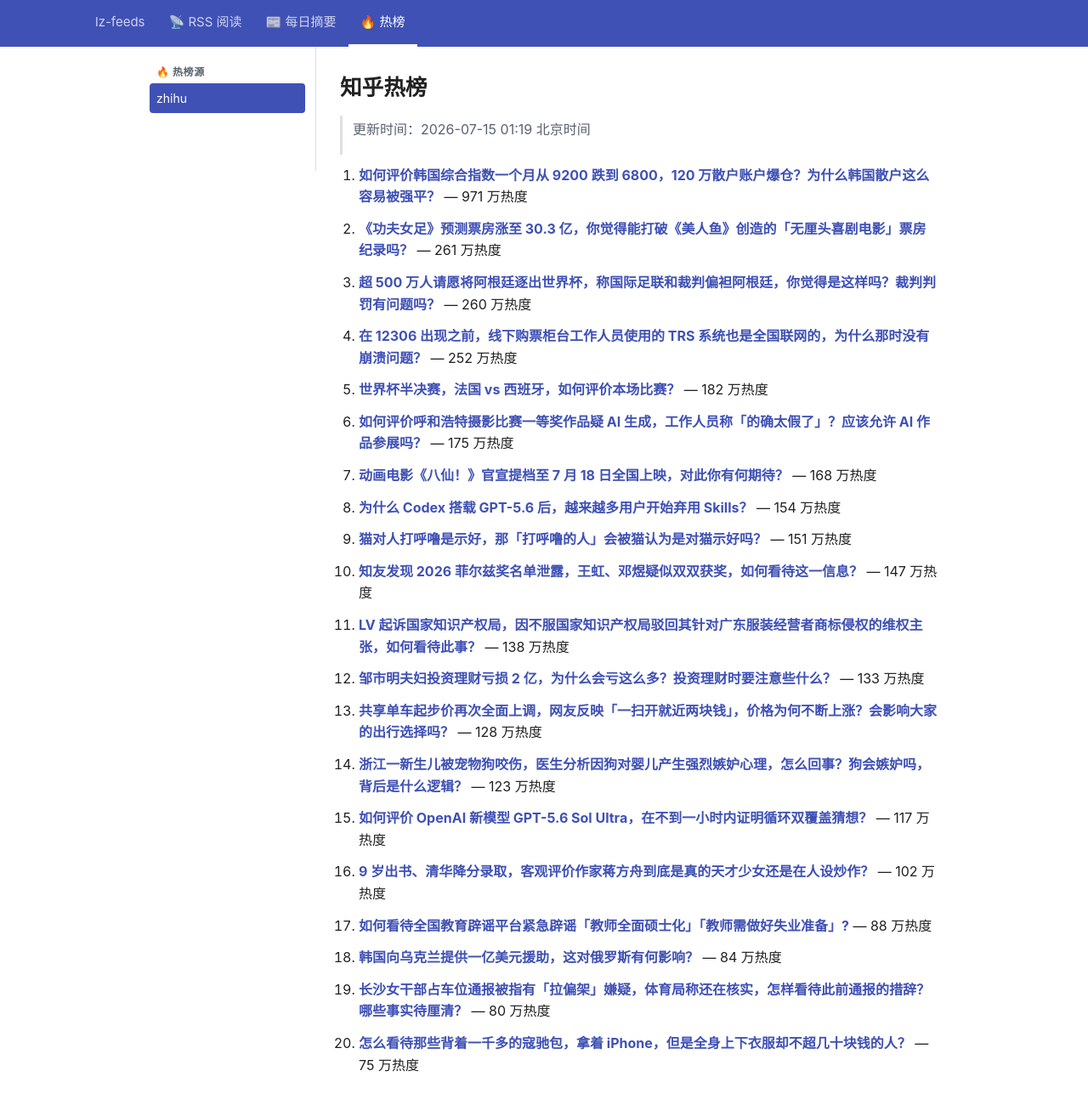
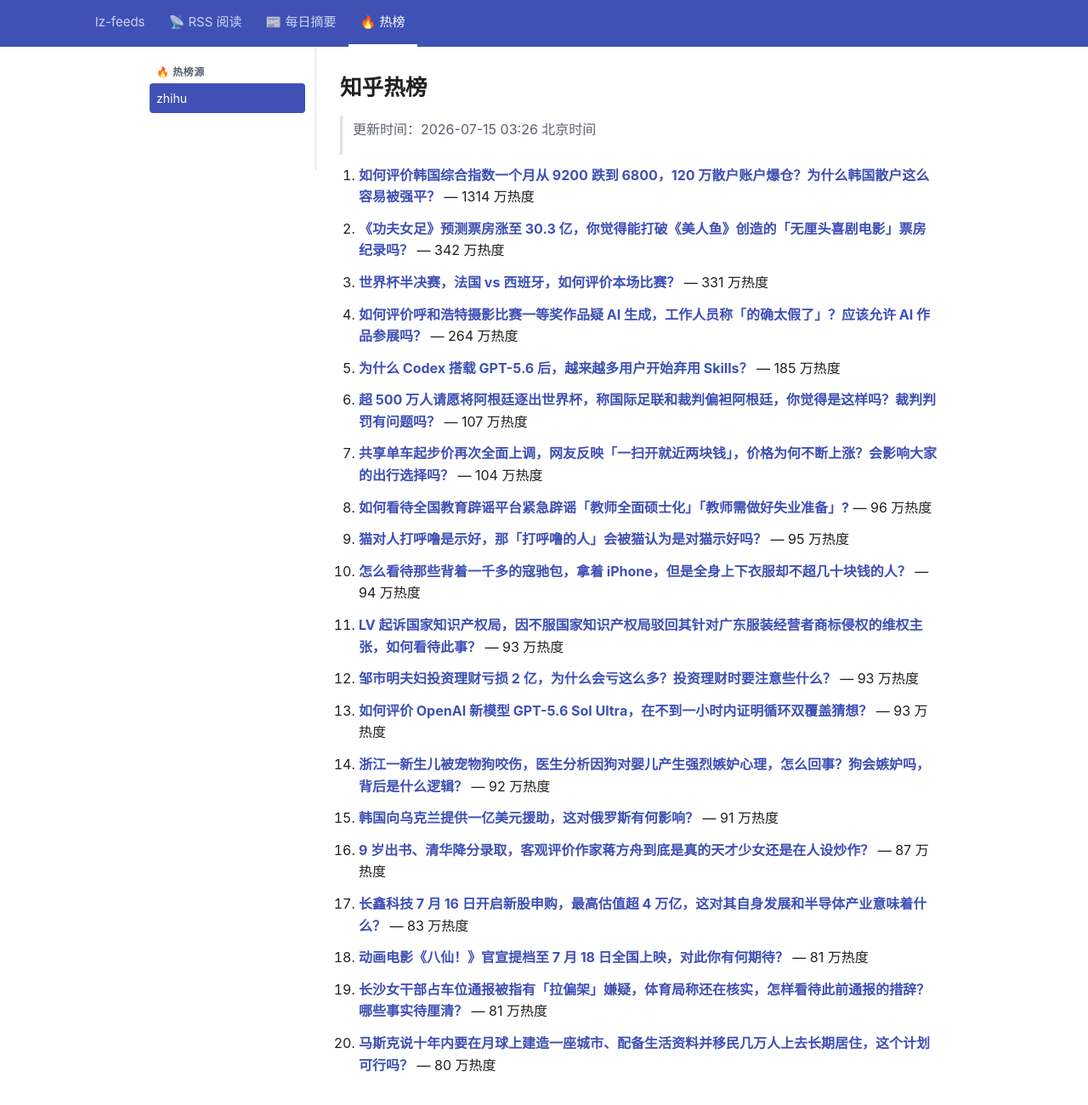
Before and after one commit to lizhang0101/lz-feeds, a Jekyll site: the page built from _hotlist/zhihu.md, in a window 1280 px wide and 1330 px high. Shown: the top 1300 px of the window at 85% size. Built offline with Jekyll 4.4.1, drawn with Linux system fonts in a browser that asks for light colours.

Commit message:
hotlist: 2026-07-14T19:26Z

```diff
--- a/_hotlist/zhihu.md
+++ b/_hotlist/zhihu.md
@@ -1,48 +1,48 @@
 ---
-updated: 2026-07-15 01:19 北京时间
+updated: 2026-07-15 03:26 北京时间
 count: 20
 ---
 
 # 知乎热榜
 
-> 更新时间：2026-07-15 01:19 北京时间
+> 更新时间：2026-07-15 03:26 北京时间
 
-1. **[如何评价韩国综合指数一个月从 9200 跌到 6800，120 万散户账户爆仓？为什么韩国散户这么容易被强平？](https://www.zhihu.com/question/2060415646706263496)** — 971 万热度
+1. **[如何评价韩国综合指数一个月从 9200 跌到 6800，120 万散户账户爆仓？为什么韩国散户这么容易被强平？](https://www.zhihu.com/question/2060415646706263496)** — 1314 万热度
 
-2. **[《功夫女足》预测票房涨至 30.3 亿，你觉得能打破《美人鱼》创造的「无厘头喜剧电影」票房纪录吗？](https://www.zhihu.com/question/2059400846199219255)** — 261 万热度
+2. **[《功夫女足》预测票房涨至 30.3 亿，你觉得能打破《美人鱼》创造的「无厘头喜剧电影」票房纪录吗？](https://www.zhihu.com/question/2059400846199219255)** — 342 万热度
 
-3. **[超 500 万人请愿将阿根廷逐出世界杯，称国际足联和裁判偏袒阿根廷，你觉得是这样吗？裁判判罚有问题吗？](https://www.zhihu.com/question/2060314752786457046)** — 260 万热度
+3. **[世界杯半决赛，法国 vs 西班牙，如何评价本场比赛？](https://www.zhihu.com/question/2060325379596933035)** — 331 万热度
 
-4. **[在 12306 出现之前，线下购票柜台工作人员使用的 TRS 系统也是全国联网的，为什么那时没有崩溃问题？](https://www.zhihu.com/question/572076661)** — 252 万热度
+4. **[如何评价呼和浩特摄影比赛一等奖作品疑 AI 生成，工作人员称「的确太假了」？应该允许 AI 作品参展吗？](https://www.zhihu.com/question/2060385485915263811)** — 264 万热度
 
-5. **[世界杯半决赛，法国 vs 西班牙，如何评价本场比赛？](https://www.zhihu.com/question/2060325379596933035)** — 182 万热度
+5. **[为什么 Codex 搭载 GPT-5.6 后，越来越多用户开始弃用 Skills？](https://www.zhihu.com/question/2060378207459566963)** — 185 万热度
 
-6. **[如何评价呼和浩特摄影比赛一等奖作品疑 AI 生成，工作人员称「的确太假了」？应该允许 AI 作品参展吗？](https://www.zhihu.com/question/2060385485915263811)** — 175 万热度
+6. **[超 500 万人请愿将阿根廷逐出世界杯，称国际足联和裁判偏袒阿根廷，你觉得是这样吗？裁判判罚有问题吗？](https://www.zhihu.com/question/2060314752786457046)** — 107 万热度
 
-7. **[动画电影《八仙！》官宣提档至 7 月 18 日全国上映，对此你有何期待？](https://www.zhihu.com/question/2060302796297959128)** — 168 万热度
+7. **[共享单车起步价再次全面上调，网友反映「一扫开就近两块钱」，价格为何不断上涨？会影响大家的出行选择吗？](https://www.zhihu.com/question/2060008266927810048)** — 104 万热度
 
-8. **[为什么 Codex 搭载 GPT-5.6 后，越来越多用户开始弃用 Skills？](https://www.zhihu.com/question/2060378207459566963)** — 154 万热度
+8. **[如何看待全国教育辟谣平台紧急辟谣「教师全面硕士化」「教师需做好失业准备」?](https://www.zhihu.com/question/2059323780208636411)** — 96 万热度
 
-9. **[猫对人打呼噜是示好，那「打呼噜的人」会被猫认为是对猫示好吗？](https://www.zhihu.com/question/659310565)** — 151 万热度
+9. **[猫对人打呼噜是示好，那「打呼噜的人」会被猫认为是对猫示好吗？](https://www.zhihu.com/question/659310565)** — 95 万热度
 
-10. **[知友发现 2026 菲尔兹奖名单泄露，王虹、邓煜疑似双双获奖，如何看待这一信息？](https://www.zhihu.com/question/2060133066643879544)** — 147 万热度
+10. **[怎么看待那些背着一千多的寇驰包，拿着 iPhone，但是全身上下衣服却不超几十块钱的人？](https://www.zhihu.com/question/9783691829)** — 94 万热度
 
-11. **[LV 起诉国家知识产权局，因不服国家知识产权局驳回其针对广东服装经营者商标侵权的维权主张，如何看待此事？](https://www.zhihu.com/question/2060375449868441221)** — 138 万热度
+11. **[LV 起诉国家知识产权局，因不服国家知识产权局驳回其针对广东服装经营者商标侵权的维权主张，如何看待此事？](https://www.zhihu.com/question/2060375449868441221)** — 93 万热度
 
-12. **[邹市明夫妇投资理财亏损 2 亿，为什么会亏这么多？投资理财时要注意些什么？](https://www.zhihu.com/question/2060364904519791870)** — 133 万热度
+12. **[邹市明夫妇投资理财亏损 2 亿，为什么会亏这么多？投资理财时要注意些什么？](https://www.zhihu.com/question/2060364904519791870)** — 93 万热度
 
-13. **[共享单车起步价再次全面上调，网友反映「一扫开就近两块钱」，价格为何不断上涨？会影响大家的出行选择吗？](https://www.zhihu.com/question/2060008266927810048)** — 128 万热度
+13. **[如何评价 OpenAI 新模型 GPT-5.6 Sol Ultra，在不到一小时内证明循环双覆盖猜想？](https://www.zhihu.com/question/2059349642496710015)** — 93 万热度
 
-14. **[浙江一新生儿被宠物狗咬伤，医生分析因狗对婴儿产生强烈嫉妒心理，怎么回事？狗会嫉妒吗，背后是什么逻辑？](https://www.zhihu.com/question/2060043393238143776)** — 123 万热度
+14. **[浙江一新生儿被宠物狗咬伤，医生分析因狗对婴儿产生强烈嫉妒心理，怎么回事？狗会嫉妒吗，背后是什么逻辑？](https://www.zhihu.com/question/2060043393238143776)** — 92 万热度
 
-15. **[如何评价 OpenAI 新模型 GPT-5.6 Sol Ultra，在不到一小时内证明循环双覆盖猜想？](https://www.zhihu.com/question/2059349642496710015)** — 117 万热度
+15. **[韩国向乌克兰提供一亿美元援助，这对俄罗斯有何影响？](https://www.zhihu.com/question/2059387546061349903)** — 91 万热度
 
-16. **[9 岁出书、清华降分录取，客观评价作家蒋方舟到底是真的天才少女还是在人设炒作？](https://www.zhihu.com/question/2060111984247272718)** — 102 万热度
+16. **[9 岁出书、清华降分录取，客观评价作家蒋方舟到底是真的天才少女还是在人设炒作？](https://www.zhihu.com/question/2060111984247272718)** — 87 万热度
 
-17. **[如何看待全国教育辟谣平台紧急辟谣「教师全面硕士化」「教师需做好失业准备」?](https://www.zhihu.com/question/2059323780208636411)** — 88 万热度
+17. **[长鑫科技 7 月 16 日开启新股申购，最高估值超 4 万亿，这对其自身发展和半导体产业意味着什么？](https://www.zhihu.com/question/2058449781597459395)** — 83 万热度
 
-18. **[韩国向乌克兰提供一亿美元援助，这对俄罗斯有何影响？](https://www.zhihu.com/question/2059387546061349903)** — 84 万热度
+18. **[动画电影《八仙！》官宣提档至 7 月 18 日全国上映，对此你有何期待？](https://www.zhihu.com/question/2060302796297959128)** — 81 万热度
 
-19. **[长沙女干部占车位通报被指有「拉偏架」嫌疑，体育局称还在核实，怎样看待此前通报的措辞？哪些事实待厘清？](https://www.zhihu.com/question/2060269141576233184)** — 80 万热度
+19. **[长沙女干部占车位通报被指有「拉偏架」嫌疑，体育局称还在核实，怎样看待此前通报的措辞？哪些事实待厘清？](https://www.zhihu.com/question/2060269141576233184)** — 81 万热度
 
-20. **[怎么看待那些背着一千多的寇驰包，拿着 iPhone，但是全身上下衣服却不超几十块钱的人？](https://www.zhihu.com/question/9783691829)** — 75 万热度
+20. **[马斯克说十年内要在月球上建造一座城市、配备生活资料并移民几万人上去长期居住，这个计划可行吗？](https://www.zhihu.com/question/2060166037149054543)** — 80 万热度
```
